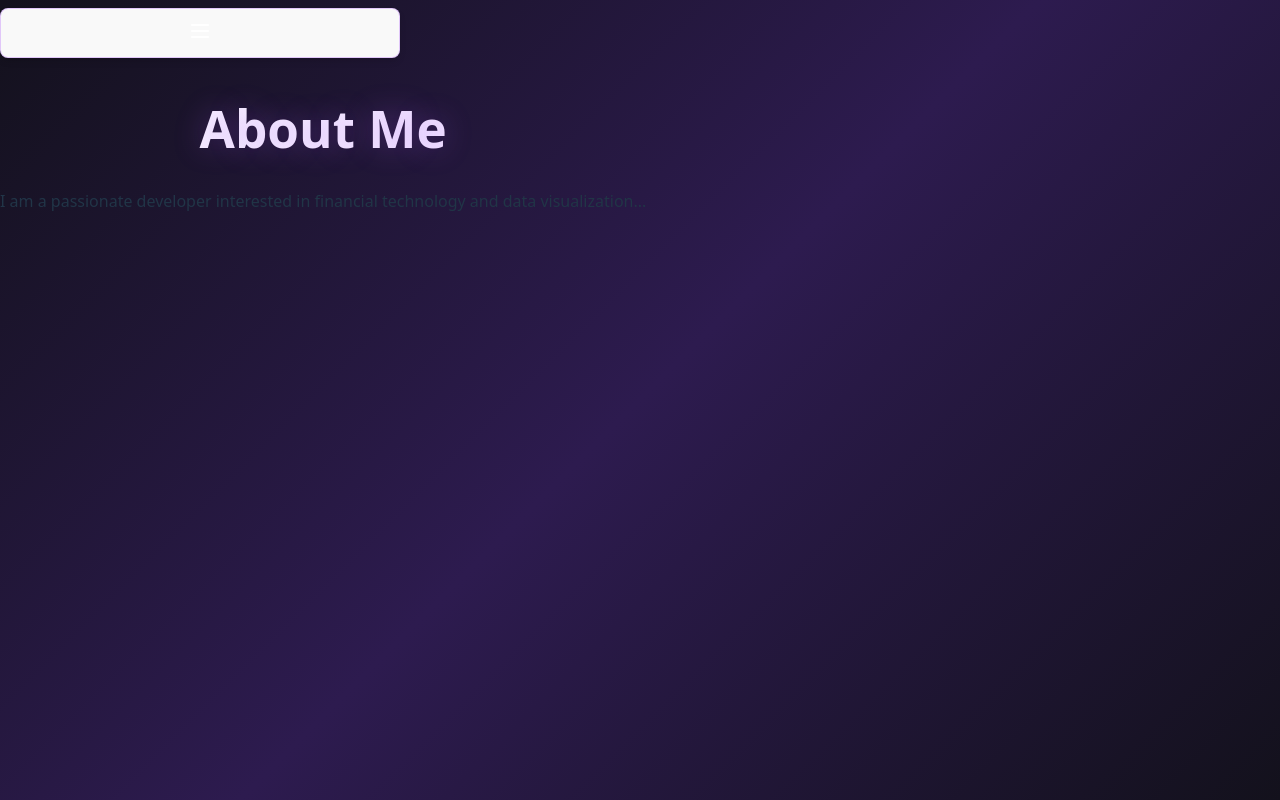
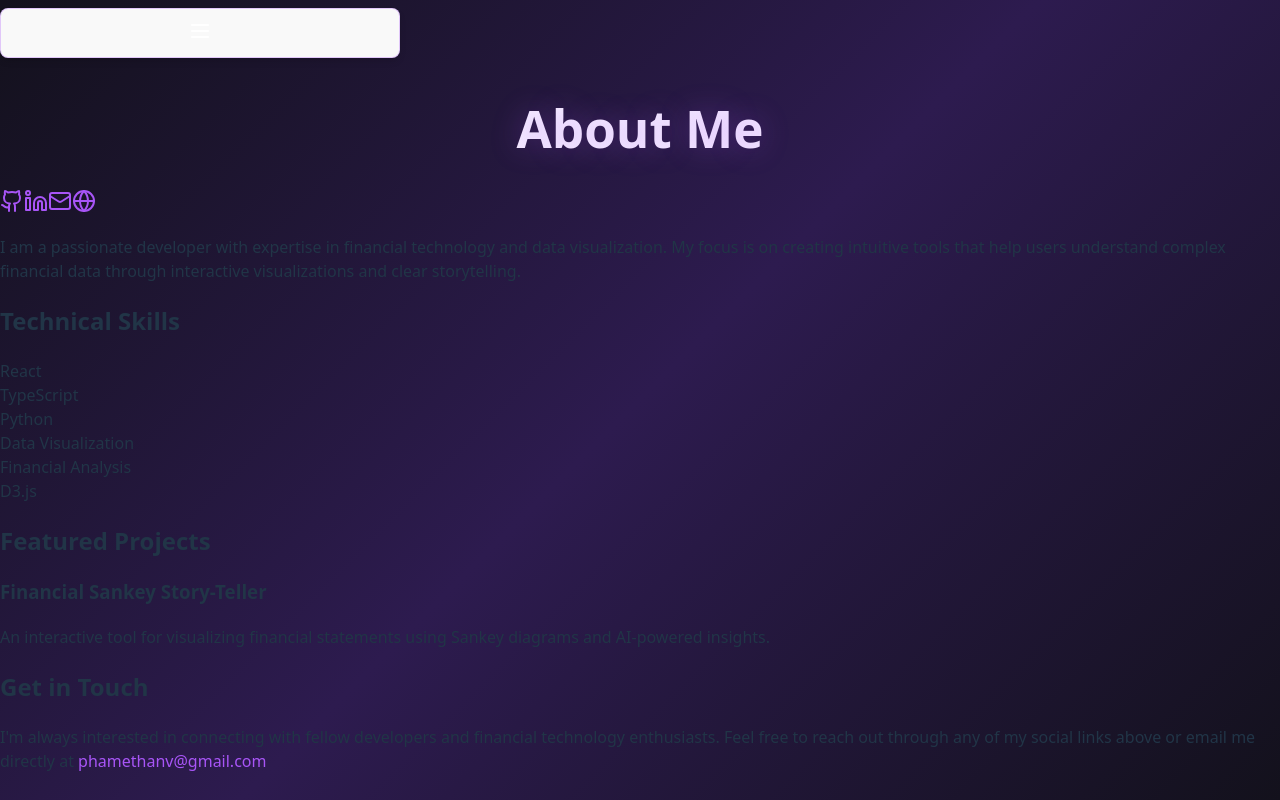
Before and after one commit to Ethan-pyjs/FSankeyLLMTL, a React (Vite) app in the folder Financial-Sankey-StoryTeller/: page /about in a window 1280 px wide. Built offline with nearby package versions, Linux system fonts and the light colour scheme; the HTML template or start-up script is replaced by a standard one.

Commit message:
about me update

```diff
--- a/Financial-Sankey-StoryTeller/src/pages/About.tsx
+++ b/Financial-Sankey-StoryTeller/src/pages/About.tsx
@@ -1,12 +1,101 @@
+import { Github, Linkedin, Mail, Globe } from 'lucide-react';
+
 export default function About() {
+  const socialLinks = [
+    {
+      name: 'GitHub',
+      url: 'https://github.com/Ethan-pyjs',
+      icon: <Github className="w-6 h-6" />
+    },
+    {
+      name: 'LinkedIn',
+      url: 'https://linkedin.com/in/phamethanv',
+      icon: <Linkedin className="w-6 h-6" />
+    },
+    {
+      name: 'Email',
+      url: 'mailto:phamethanv@gmail.com',
+      icon: <Mail className="w-6 h-6" />
+    },
+    {
+      name: 'Portfolio',
+      url: 'https://your-portfolio.com',
+      icon: <Globe className="w-6 h-6" />
+    }
+  ];
+
   return (
     <div className="max-w-4xl mx-auto p-6">
       <div className="bg-gray-900 bg-opacity-50 rounded-lg p-6 border border-purple-500 border-opacity-20">
-          <h1 className="text-3xl font-bold text-purple-300 mb-4">About Me</h1>
-          <div className="prose prose-invert">
+        {/* Header Section */}
+        <div className="text-center mb-8">
+          <h1 className="text-4xl font-bold text-purple-300 mb-4">About Me</h1>
+          <div className="flex justify-center space-x-4">
+            {socialLinks.map((link) => (
+              <a
+                key={link.name}
+                href={link.url}
+                target="_blank"
+                rel="noopener noreferrer"
+                className="text-gray-300 hover:text-purple-400 transition-colors duration-200"
+                aria-label={link.name}
+              >
+                {link.icon}
+              </a>
+            ))}
+          </div>
+        </div>
+
+        {/* Introduction Section */}
+        <div className="prose prose-invert max-w-none mb-8">
+          <p className="text-gray-300 text-lg leading-relaxed">
+            I am a passionate developer with expertise in financial technology and data visualization.
+            My focus is on creating intuitive tools that help users understand complex financial data
+            through interactive visualizations and clear storytelling.
+          </p>
+        </div>
+
+        {/* Skills Section */}
+        <div className="mb-8">
+          <h2 className="text-2xl font-semibold text-purple-300 mb-4">Technical Skills</h2>
+          <div className="grid grid-cols-2 md:grid-cols-3 gap-4">
+            {['React', 'TypeScript', 'Python', 'Data Visualization', 'Financial Analysis', 'D3.js'].map((skill) => (
+              <div
+                key={skill}
+                className="bg-gray-800 bg-opacity-50 rounded-lg px-4 py-2 text-gray-300 text-center border border-purple-500 border-opacity-20"
+              >
+                {skill}
+              </div>
+            ))}
+          </div>
+        </div>
+
+        {/* Projects Section */}
+        <div className="mb-8">
+          <h2 className="text-2xl font-semibold text-purple-300 mb-4">Featured Projects</h2>
+          <div className="grid grid-cols-1 md:grid-cols-2 gap-6">
+            <div className="bg-gray-800 bg-opacity-50 rounded-lg p-4 border border-purple-500 border-opacity-20">
+              <h3 className="text-xl font-semibold text-purple-200 mb-2">Financial Sankey Story-Teller</h3>
               <p className="text-gray-300">
-              {/* Add your about me content here */}
-              I am a passionate developer interested in financial technology and data visualization...
+                An interactive tool for visualizing financial statements using Sankey diagrams and AI-powered insights.
+              </p>
+            </div>
+            {/* Add more projects as needed */}
+          </div>
+        </div>
+
+        {/* Contact Section */}
+        <div>
+          <h2 className="text-2xl font-semibold text-purple-300 mb-4">Get in Touch</h2>
+          <p className="text-gray-300">
+            I'm always interested in connecting with fellow developers and financial technology enthusiasts.
+            Feel free to reach out through any of my social links above or email me directly at{' '}
+            <a
+              href="mailto:your.email@example.com"
+              className="text-purple-400 hover:text-purple-300 transition-colors duration-200"
+            >
+              phamethanv@gmail.com
+            </a>
           </p>
         </div>
       </div>
```
Lines whose indentation alone changed are shown as unchanged.
